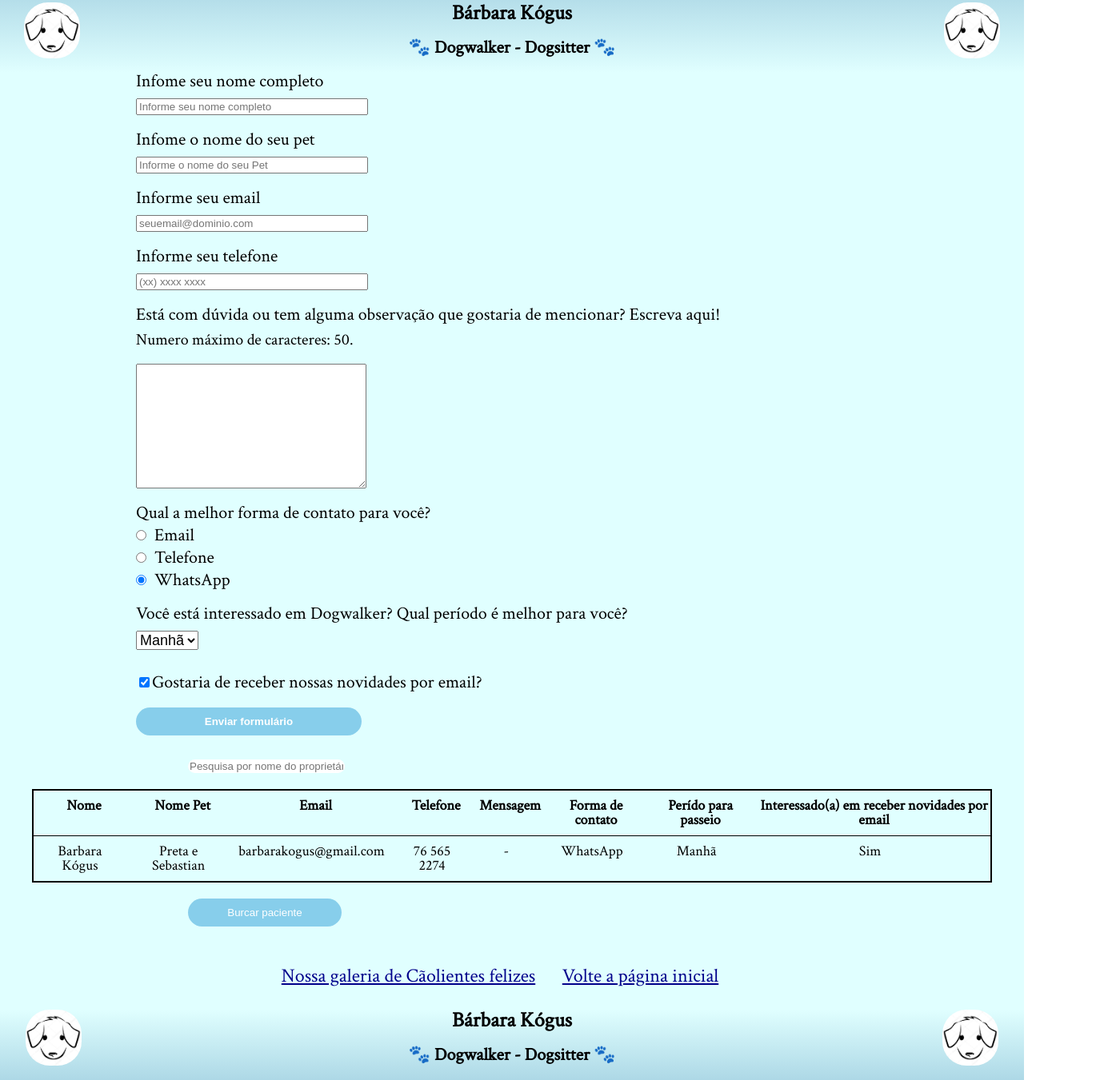
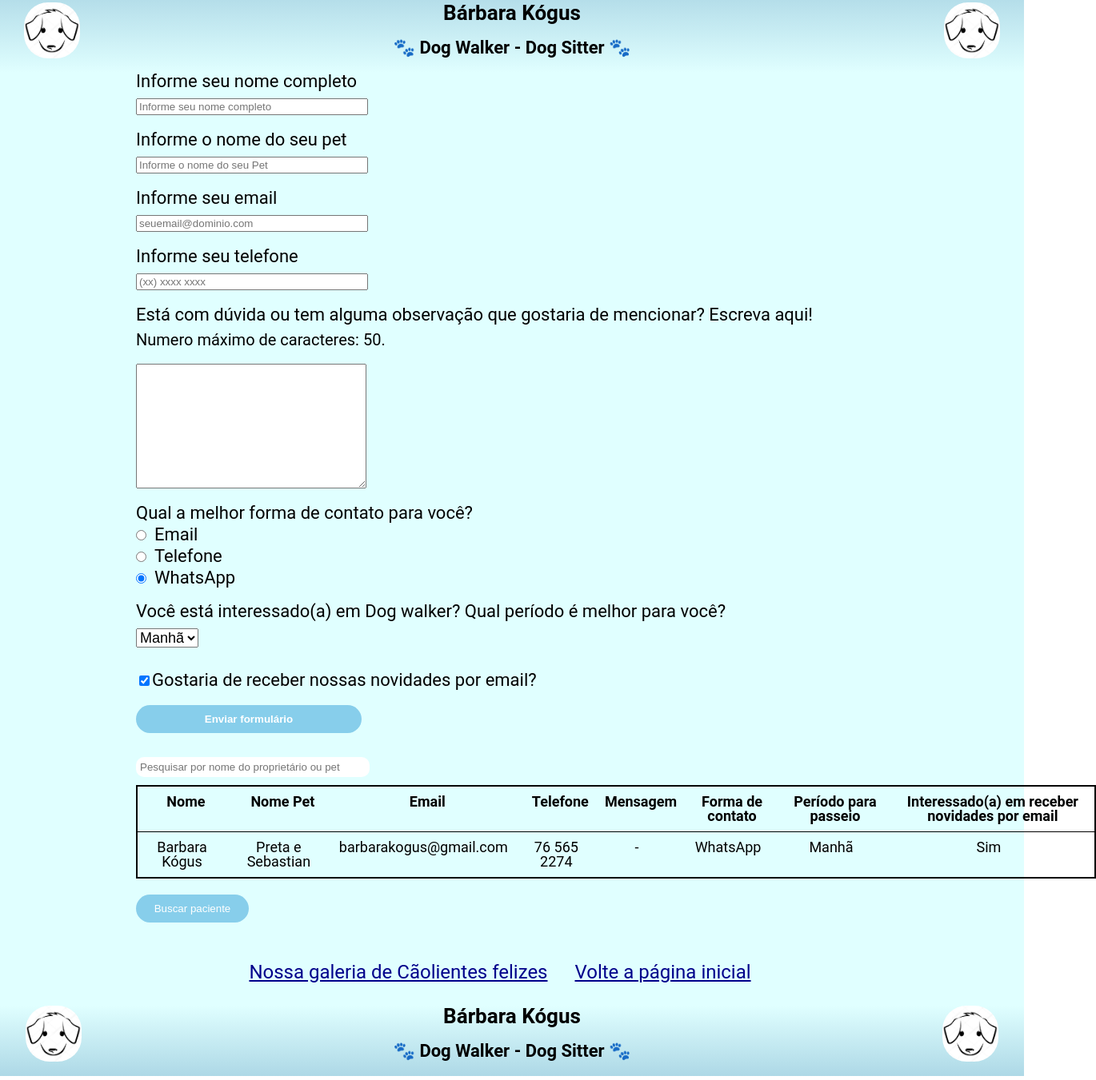
Before and after one commit to barbarakogus/dogsitter, a plain HTML site: page contato.html in a window 1280 px wide. Shown: the part 17-1368 px from the top of the page at 80% size, 1370 px wide, since content can reach past the window. Drawn offline with Linux system fonts and the light colour scheme.

Commit message:
Pequenos ajustes em textos do htmml. Criaçao de uma nova div (tabela-ferramentas) afim de organizar melhor o conteudo

```diff
--- a/contato.html
+++ b/contato.html
@@ -5,7 +5,7 @@
     <head>
         <meta charset="UTF-8">
         <meta name="viewport" content="width=device-width">
-        <title>Contato - Bárbara KCógus</title>
+        <title>Contato - Bárbara Kógus</title>
         <link rel="stylesheet" href="reset.css">
         <link rel="stylesheet" href="style_barbara.css">
         <link href="https://fonts.googleapis.com/css2?family=Crimson+Text&display=swap" rel="stylesheet">
@@ -13,17 +13,17 @@
     <body>
         <header class="header">
             <h1>Bárbara Kógus</h1>
-            <h2 lang="en">Dogwalker - Dogsitter</h2>
+            <h2 lang="en">Dog Walker - Dog Sitter</h2>
             <img class="imagem-header-right" src="imagens/rosto_cachorro.jpg" alt="Logotipo do site, trata-se do rosto de um cachorro">
-            <img class="imagem-header-left" src="imagens/rosto_cachorro.jpg" alt="">
+            <img class="imagem-header-left" src="imagens/rosto_cachorro.jpg" alt="" aria-hidden="true">
         </header>
         <main>
             <form class="conteudo-principal-contato">
-                <label for="nome-completo">Infome seu nome completo</label>
+                <label for="nome-completo">Informe seu nome completo</label>
                 <span id="span-nome" class="span"></span>
                 <input type="text" id="nome-completo" class="input-padrao" name="nome" placeholder="Informe seu nome completo" required>
 
-                <label for="nome-pet">Infome o nome do seu pet</label>
+                <label for="nome-pet">Informe o nome do seu pet</label>
                 <input type="text" id="nome-pet" class="input-padrao" name="nomePet" placeholder="Informe o nome do seu Pet" required>
 
                 <label for="email">Informe seu email</label>
@@ -47,7 +47,7 @@
                 </fieldset>
 
                 <fieldset>
-                    <legend id="pergunta-options" >Você está interessado em Dogwalker? Qual período é melhor para você?</legend>
+                    <legend id="pergunta-options" >Você está interessado(a) em Dog walker? Qual período é melhor para você?</legend>
                     <select name="periodo">
                         <option>Manhã</option>
                         <option>Tarde</option>
@@ -61,8 +61,9 @@
 
                 <input type="submit" value="Enviar formulário" class="enviar" role="enviar formulário">
             </form>
+            <div class="tabela-ferramentas">
                 <table class="tabela">
-                <input type="text" name="filtro" id="filtro-tabela" placeholder="Pesquisa por nome do proprietário ou pet">
+                    <input type="text" name="filtro" id="filtro-tabela" placeholder="Pesquisar por nome do proprietário ou pet">
                     <thead>
                         <tr>
                             <th class="cabecalho-tabela">Nome</th>
@@ -71,7 +72,7 @@
                             <th class="cabecalho-tabela">Telefone</th>
                             <th class="cabecalho-tabela">Mensagem</th>
                             <th class="cabecalho-tabela">Forma de contato</th>
-                        <th class="cabecalho-tabela">Perído para passeio</th>
+                            <th class="cabecalho-tabela">Período para passeio</th>
                             <th class="cabecalho-tabela">Interessado(a) em receber novidades por email</th>
                         </tr>
                     </thead>
@@ -89,8 +90,9 @@
                     </tbody>
                 </table>
 
-            <button class="buscar-paciente">Burcar paciente</button>
+                <button class="buscar-paciente">Buscar paciente</button>
                 <span id="erro-buscar-paciente" class="span"></span>
+            </div>
 
             <nav>
                 <ul class="menu-navegacao">
@@ -101,15 +103,15 @@
         </main>
         <footer class="footer">
             <h1>Bárbara Kógus</h1>
-            <img class="imagem-footer-right" src="imagens/rosto_cachorro.jpg" alt="">
-            <img class="imagem-footer-left" src="imagens/rosto_cachorro.jpg" alt="">
-            <h2 lang="en">Dogwalker - Dogsitter</h2>
+            <img class="imagem-footer-right" src="imagens/rosto_cachorro.jpg" alt="" aria-hidden="true">
+            <img class="imagem-footer-left" src="imagens/rosto_cachorro.jpg" alt="" aria-hidden="true">
+            <h2 lang="en">Dog Walker - Dog Sitter</h2>
         </footer>
 
         <script src="index.js"></script>
         <script src="removerPaciente.js"></script>
         <script src="filtrarTabela.js"></script>
-        <script src="bucarPacientes.js"></script>
+        <script src="buscarPacientes.js"></script>
 
     </body>
 </html>
--- a/style_barbara.css
+++ b/style_barbara.css
@@ -1,5 +1,5 @@
 body {
-    font-family: 'Crimson Text', serif;
+    font-family: 'Roboto', sans-serif;
 }
 .header {
     background: linear-gradient(#ADD8E6, #E0FFFF);
@@ -67,10 +67,12 @@ p strong {
     display: inline-block;
     width: 45%;
     box-sizing: border-box;
-    border: 2px solid black;
+    border: 2px solid transparent;
     border-radius: 25px;
     vertical-align: top;
     margin-right: 1em;
+    background-color: white;
+    padding: 0 10px;
 }
 .titulo-serviços {
     font-weight: bold;
@@ -194,6 +196,10 @@ select {
     background-color: cornflowerblue;
     transform: scale(1.1);
 }
+.tabela-ferramentas {
+    width: 940px;
+    margin: auto;
+}
 .tabela {
     border: 2px solid black;
     width: 1200px;
@@ -213,12 +219,12 @@ td {
     text-align: center;
 }
 #filtro-tabela {
-    margin: 10px 0 20px 235px;
+    margin: 10px 0;
+    padding: 5px;
     border-radius: 10px;
     border: none;
     text-align: justify;
-    width: 15%;
-    cursor: auto;
+    width: 30%;
 }
 .span, #numero-maximo {
     font-weight: bold;
@@ -234,7 +240,7 @@ td {
 }
 .buscar-paciente {
     width: 15%;
-    margin: 20px 0 20px 235px;
+    margin: 20px 0;
     padding: 10px 0;
     background: skyblue;
     color: white;
```
Also changed, not shown: galeria.html (+5 -5 lines), home.html (+11 -9 lines), buscarPacientes.js (renamed from bucarPacientes.js). Lines whose indentation alone changed are shown as unchanged.
